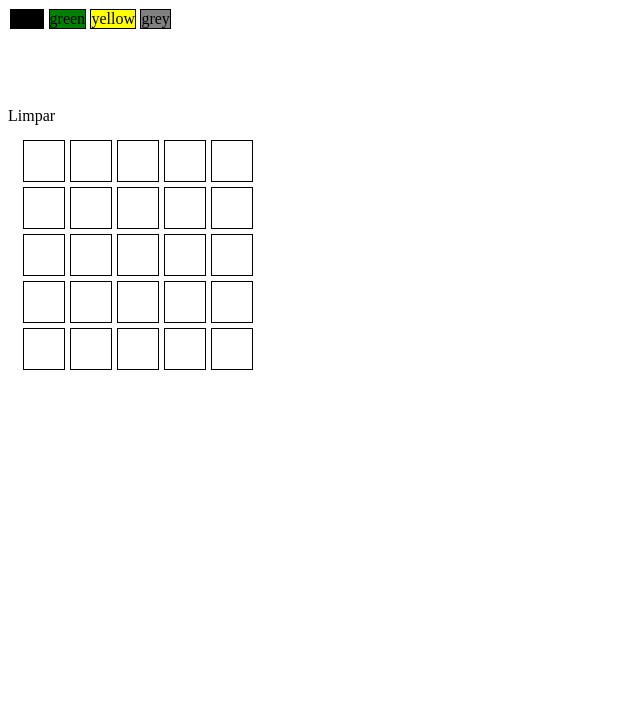
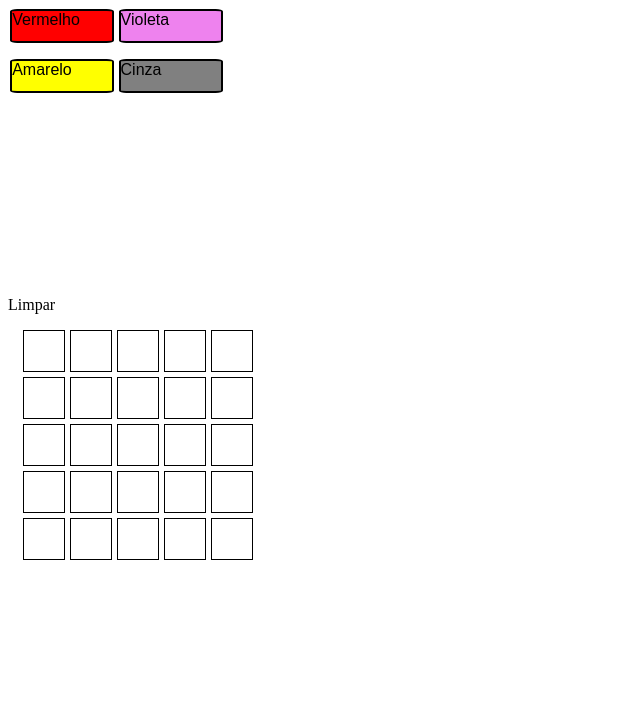
Before and after one commit to joao-gallo/joao-gallo.github.io, a plain HTML site: page index.html in a window 1280 px wide. Shown: the part 73-800 px from the top of the page, without its empty margins (0-640 px from the left). Drawn offline with Linux system fonts and the light colour scheme.

Commit message:
Altera botões e cores

```diff
--- a/index.html
+++ b/index.html
@@ -11,10 +11,10 @@
     <h1 id="title">Paleta de Cores</h1>
 
     <div id="color-palette">
-        <div class="color">preta</div>
-        <div class="color">green</div>
-        <div class="color">yellow</div>
-        <div class="color">grey</div>
+        <div class="color">Vermelho</div>
+        <div class="color">Violeta</div>
+        <div class="color">Amarelo</div>
+        <div class="color">Cinza</div>
     </div>
 
      <div><div id="clear-board">Limpar</div></div>
--- a/script.js
+++ b/script.js
@@ -1,6 +1,6 @@
 const blocos = document.getElementsByClassName('color');
-blocos[0].style.backgroundColor = 'black'
-blocos[1].style.backgroundColor = 'green'
+blocos[0].style.backgroundColor = 'red'
+blocos[1].style.backgroundColor = 'violet'
 blocos[2].style.backgroundColor = 'yellow'
 blocos[3].style.backgroundColor = 'grey'
 
--- a/style.css
+++ b/style.css
@@ -1,12 +1,23 @@
 .color {
+    width: 100px;
+    height: 30px;
     float:left;
-    border: 1px solid black;
+    border: 2px solid black;
     margin: 1%;
+    border-radius: 7%;
+    color:black;
+    font-family: Arial, Helvetica, sans-serif;
+    font-size:medium;
+    padding: 0%;
 }
 #color-palette {
     width: 220px;
     height: 100px;
-
+    display: flex;
+    flex-direction: row;
+    flex-wrap: wrap;
+    align-content:space-around flex-start;
+    margin-bottom: 15%;
 }
 #pixel-board{
     display: flex;
```
